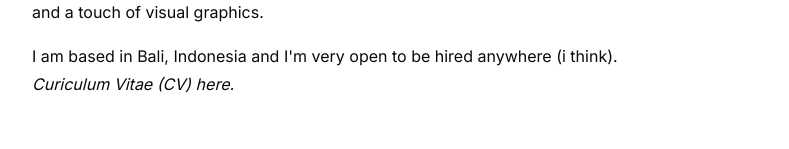
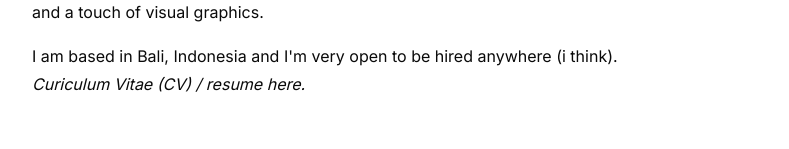
Before and after one commit to wahyusttrn/wahyusattriana-webportfolio, a Next.js app: page / in a window 1280 px wide. Shown: the part 503-652 px from the top of the page, without its empty margins (240-1029 px from the left). Built offline with nearby package versions, Linux system fonts and the light colour scheme.

Commit message:
feat: update resume URL

```diff
--- a/app/page.jsx
+++ b/app/page.jsx
@@ -229,8 +229,8 @@ export default function HomePage() {
               of visual graphics.
             </p>
             <p className="leading-7">I am based in Bali, Indonesia and I'm very open to be hired anywhere (i think).</p>
-            <Link target="_blank" href={'https://drive.google.com/file/d/1oH7XMsBxjxyQO8-EDHrglNQraRYKyvq8/view'}>
-              <p className="leading-7 italic hover:underline">Curiculum Vitae (CV) here.</p>
+            <Link target="_blank" href={'https://drive.google.com/file/d/1fbgzUhBDCYL8RVGNnocttef5oEpg4wJx/view'}>
+              <p className="leading-7 italic hover:underline">Curiculum Vitae (CV) / resume here.</p>
             </Link>
           </section>
         </ScrollAnimation>
```
